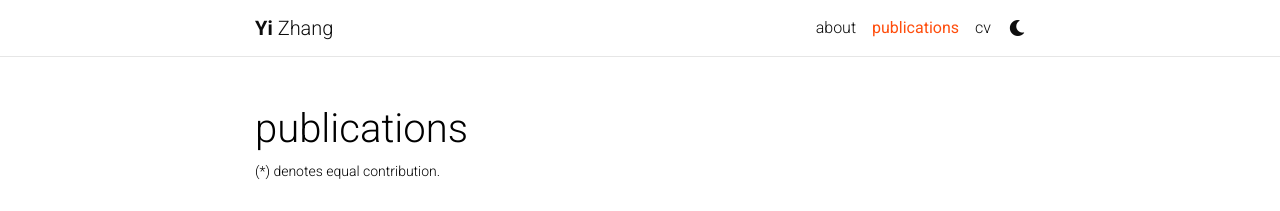
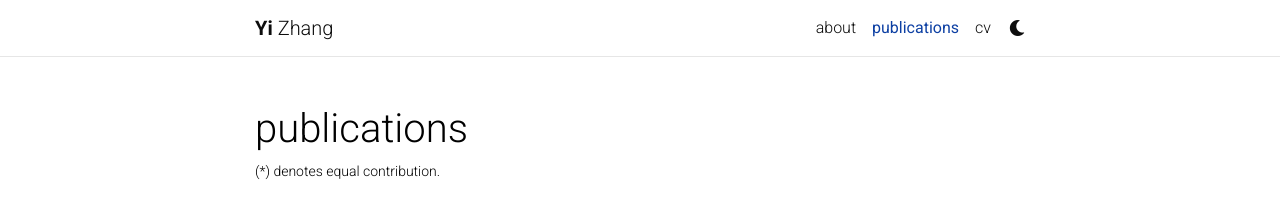
Before and after one commit to YiZhang025/YiZhang025.github.io, a Jekyll site: the page built from _pages/publications.md, in a window 1280 px wide. Shown: the top 211 px of the page. Built offline with Jekyll 4.4.1, drawn with Linux system fonts in a browser that asks for light colours; comment, search, counter and statistics services are not loaded; a style sheet for code colours, icons or effects is not loaded.

Commit message:
change color

```diff
--- a/_sass/_themes.scss
+++ b/_sass/_themes.scss
@@ -7,8 +7,8 @@
   --global-code-bg-color: #{$code-bg-color-light};
   --global-text-color: #{$black-color};
   --global-text-color-light: #{$grey-color};
-  --global-theme-color: #{$tomato-color};
-  --global-hover-color: #{$tomato-color};
+  --global-theme-color: #{$blue-color-dark};
+  --global-hover-color: #{$blue-color-dark};
   --global-hover-text-color: #{$white-color};
   --global-footer-bg-color: #{$grey-color-dark};
   --global-footer-text-color: #{$grey-color-light};
@@ -52,8 +52,8 @@
   --global-code-bg-color: #{$code-bg-color-dark};
   --global-text-color: #{$grey-color-light};
   --global-text-color-light: #{$grey-color-light};
-  --global-theme-color: #{$tomato-color};
-  --global-hover-color: #{$tomato-color};
+  --global-theme-color: #{$blue-color-dark};
+  --global-hover-color: #{$blue-color-dark};
   --global-hover-text-color: #{$white-color};
   --global-footer-bg-color: #{$grey-color-light};
   --global-footer-text-color: #{$grey-color-dark};
```
